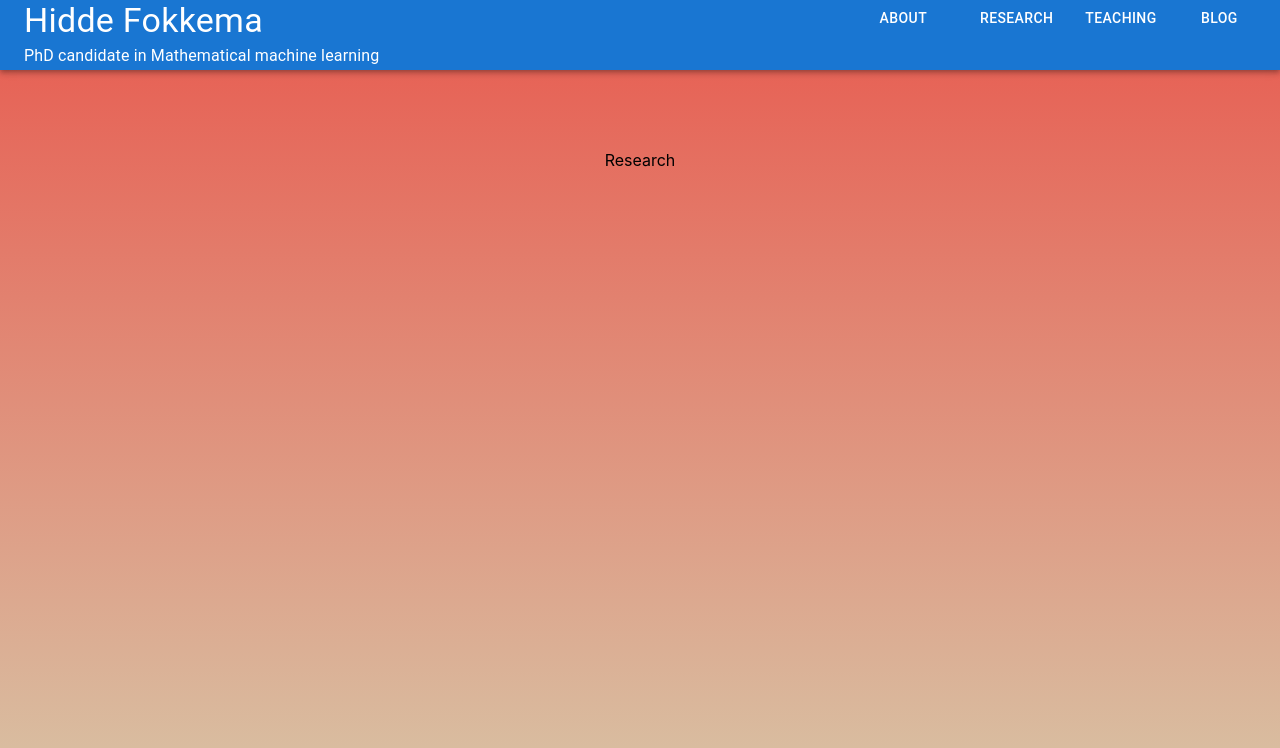
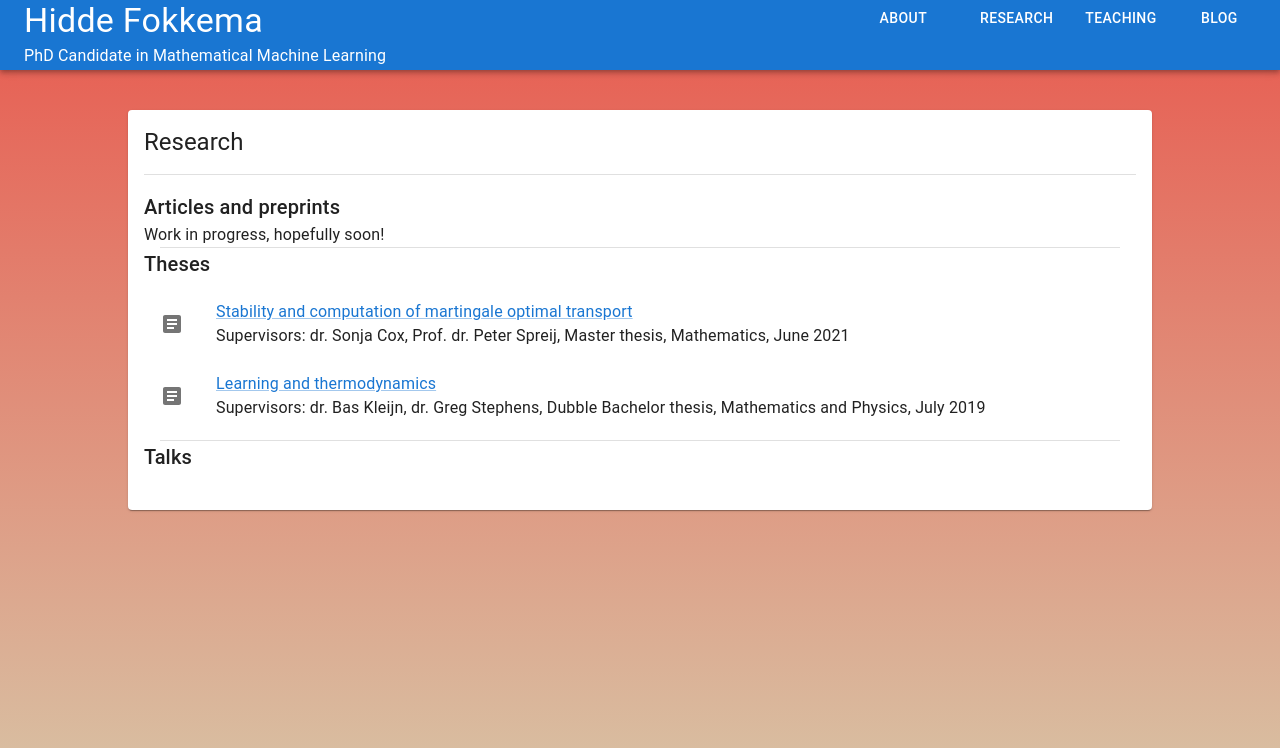
Before and after one commit to HiddeFok/personal-website-react, a React (Create React App) app: page /research in a window 1280 px wide. Shown: the top 748 px of the page. Built offline with nearby package versions, Linux system fonts and the light colour scheme.

Commit message:
created the research page

```diff
--- a/src/App.tsx
+++ b/src/App.tsx
@@ -16,7 +16,7 @@ import Teaching from './pages/teaching';
 function App() {
   return (
     <div className="App">
-      <Box mb={10}>
+      <Box mb={5}>
         <Navbar/>
       </Box>
       <BrowserRouter>
--- a/src/components/introCard.tsx
+++ b/src/components/introCard.tsx
@@ -9,15 +9,14 @@ import ListItemText from '@mui/material/ListItemText';
 
 import { Card } from "@mui/material";
 import { CardContent } from "@mui/material";
-import { CardActions } from "@mui/material";
-import { Button } from "@mui/material";
+// import { CardActions } from "@mui/material";
+// import { Button } from "@mui/material";
 import { Typography } from "@mui/material";
 
 const interests: string[] = [
   "Mathematical foundations of Machine learning and Deep Learning",
-  "Stochastic calculus",
-  "(Martingale/Causal) optimal transport",
-  "Financial Mathematics"
+  "Stochastic calculus", // Add applications to the description
+  "(Martingale/Causal) optimal transport"
 ]
 
 function createItems(text: string){
@@ -43,7 +42,7 @@ const IntroCard: React.FC = () => {
           I like Mathematics
         </Typography> */}
         <Typography variant="body2">
-          I am a PhD candidate at the Korteweg de Vries instituut of the University of Amsterdam
+          To introduce myself, I am a PhD candidate at the Korteweg de Vries instituut of the University of Amsterdam
             and I am part of the group of dr. Tim van Erven. In general I have a broad interest in
             Mathematics and machine learning. My current research will focus on:
           {/* Interested in Stochastics, Machine Learning, Explainable AI */}
--- a/src/components/navbar.tsx
+++ b/src/components/navbar.tsx
@@ -16,7 +16,7 @@ const Navbar: React.FC = () => {
             Hidde Fokkema
           </Typography>
           <Typography variant='subtitle1' color="inherit" align='left'>
-            PhD candidate in Mathematical machine learning
+            PhD Candidate in Mathematical Machine Learning
           </Typography>
         </Grid>
         <Grid item xs={4}></Grid>
--- /dev/null
+++ b/src/components/publication.tsx
@@ -0,0 +1,66 @@
+// Add publication item that can be inserted into the research page
+import React from "react";
+
+import { Publication, listPublications } from "../data/publications";
+import { Thesis, Theses } from "../data/theses";
+
+import Typography from "@mui/material/Typography";
+import Link from "@mui/material/Link"
+import List from '@mui/material/List';
+import ListItem from '@mui/material/ListItem';
+import ListItemText from '@mui/material/ListItemText';
+import ListItemIcon from "@mui/material/ListItemIcon"
+import ArticleIcon from '@mui/icons-material/Article';
+
+
+function createPublicationItem(publication: Publication){
+  return (
+    <ListItem>
+      <ListItemIcon>
+        <ArticleIcon/>
+      </ListItemIcon>
+      <ListItemText>
+        <Link variant="body1" href={publication.link}>
+          {publication.title}
+        </Link>
+        <Typography variant="body1">
+          {publication.authors.join(", ")}
+        </Typography>
+      </ListItemText>
+    </ListItem>
+  )
+}
+
+export const PublicationList: React.FC = () => {
+  return (
+    <List>
+      {listPublications.map((publication) => createPublicationItem(publication))}
+    </List>
+  )
+}
+
+function createThesisItem(thesis: Thesis){
+  return (
+    <ListItem>
+      <ListItemIcon>
+        <ArticleIcon/>
+      </ListItemIcon>
+      <ListItemText>
+        <Link variant="body1" href={thesis.link}>
+          {thesis.title}
+        </Link>
+        <Typography variant="body1">
+          Supervisors: {thesis.supervisors}, {thesis.type}, {thesis.date}
+        </Typography>
+      </ListItemText>
+    </ListItem>
+  )
+}
+
+export const ThesisList: React.FC = () => {
+  return (
+    <List>
+      {Theses.map((thesis) => createThesisItem(thesis))}
+    </List>
+  )
+}
--- /dev/null
+++ b/src/data/publications.ts
@@ -0,0 +1,10 @@
+export interface Publication {
+  title: string
+  authors: string[],
+  journal: string,
+  date: string,
+  link: string,
+  additional?: any
+}
+// object should be removed
+export const listPublications: Publication[] | [] = []
--- /dev/null
+++ b/src/data/theses.ts
@@ -0,0 +1,24 @@
+export interface Thesis {
+  title: string
+  supervisors: string
+  type: string
+  date: string
+  link: string
+}
+
+export const Theses: Thesis[] = [
+  {
+    title: "Stability and computation of martingale optimal transport",
+    supervisors: "dr. Sonja Cox, Prof. dr. Peter Spreij",
+    type: "Master thesis, Mathematics",
+    date: "June 2021",
+    link: "Add"
+  },
+  {
+    title: "Learning and thermodynamics",
+    supervisors: "dr. Bas Kleijn, dr. Greg Stephens",
+    type: "Dubble Bachelor thesis, Mathematics and Physics",
+    date: "July 2019",
+    link: "add"
+  }
+]
--- a/src/pages/research.tsx
+++ b/src/pages/research.tsx
@@ -1,10 +1,51 @@
 import React from "react";
+
+import { ThesisList, PublicationList } from "../components/publication";
+
+import Card from '@mui/material/Card'
+import CardHeader from '@mui/material/CardHeader'
+import CardContent from '@mui/material/CardContent'
+import Grid from "@mui/material/Grid";
+import Typography from "@mui/material/Typography";
+import Divider from "@mui/material/Divider";
+// import List from "@mui/material/List"
+// import ListItem from "@mui/material/ListItem"
+// import ListItemText from "@mui/material/ListItemText"
+// import ListItemIcon from "@mui/material/ListItemIcon"
+
+// import ArticleIcon from '@mui/icons-material/Article';
 
 const Research: React.FC = () => {
   return (
-    <div>
-      Research
-    </div>
+    <Grid container spacing={0}>
+      <Grid item xs={1}/>
+      <Grid item xs={10}>
+        <Card sx={{margin: "0% 2%", minHeight: "50vh"} }>
+          <CardHeader
+            title="Research"
+            align="left"
+          />
+          <Divider variant='middle'/>
+          <CardContent>
+            <Typography variant="h6" align="left">
+              Articles and preprints
+            </Typography>
+            <Typography variant="body1" align="left">
+              Work in progress, hopefully soon!
+            </Typography>
+            <Divider variant='middle'/>
+            <Typography variant="h6" align="left">
+              Theses
+            </Typography>
+            <ThesisList/>
+            <Divider variant='middle'/>
+            <Typography variant="h6" align="left">
+              Talks
+            </Typography>
+          </CardContent>
+        </Card>
+      </Grid>
+    </Grid>
   )
 }
 
```
Also changed, not shown: src/data/data.ts (indentation only).
